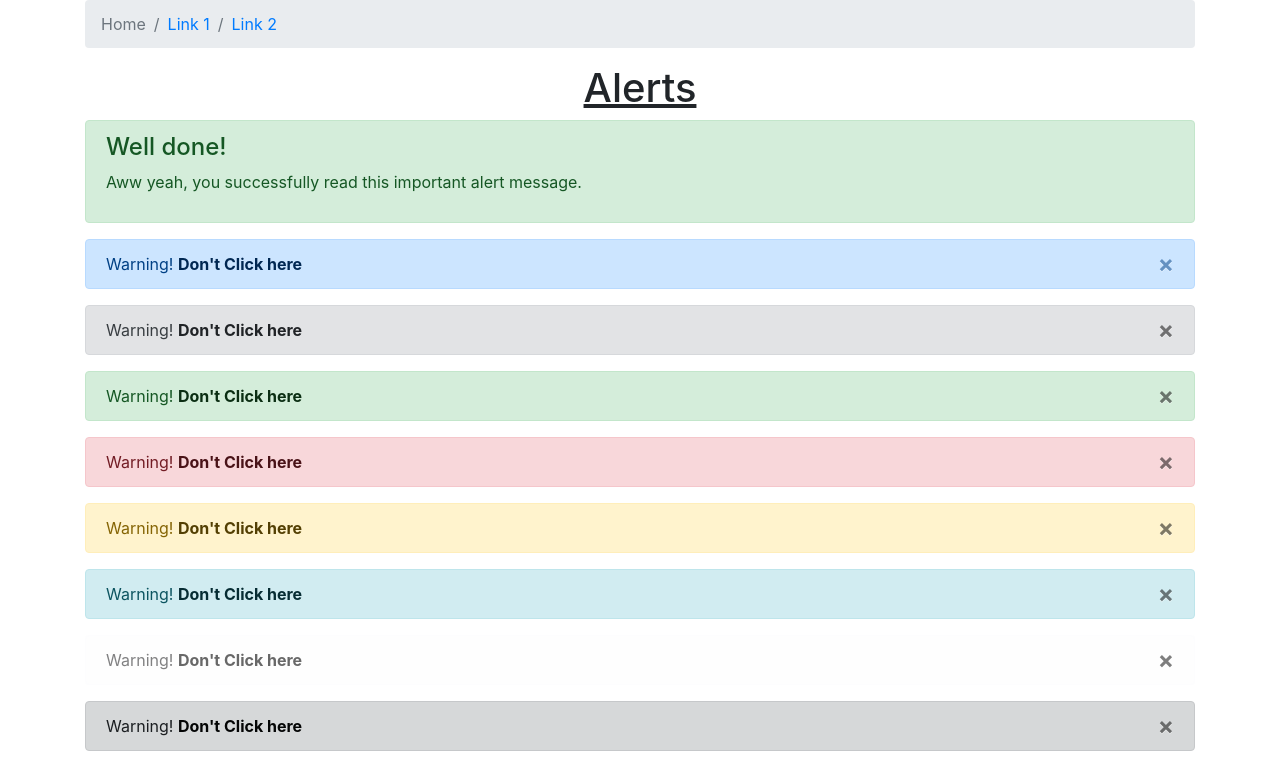
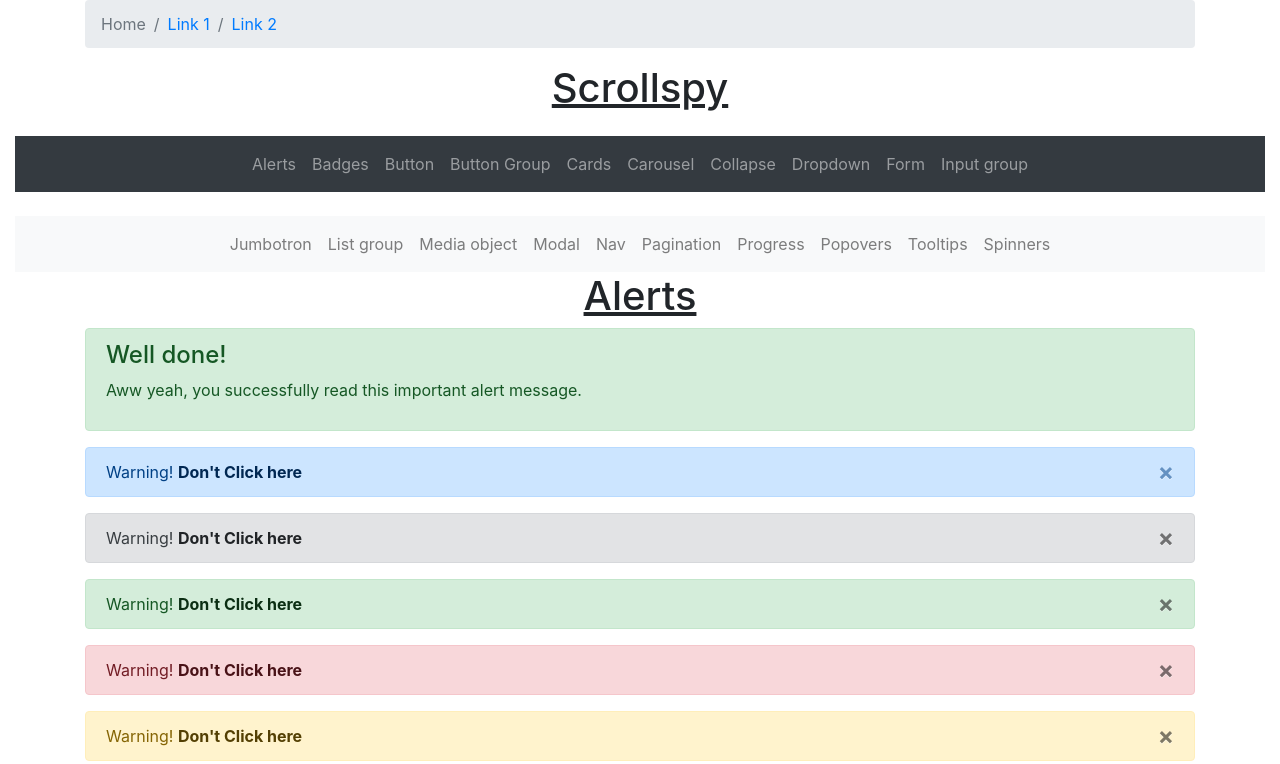
Before and after one commit to subrinalisa/components2, a plain HTML site: page index.html in a window 1280 px wide. Shown: the top 764 px of the page. Drawn offline with nearby package versions, Linux system fonts and the light colour scheme; a script that the page names is missing.

Commit message:
Update index.html

```diff
--- a/index.html
+++ b/index.html
@@ -23,8 +23,93 @@
 				</ol>
 			</nav>
 		</header>
+		<!-- scrollspy -->
+		<section>
+			<div class="container-fluid">
+				<h1>Scrollspy</h1>
+				<nav class="navbar navbar-expand-lg navbar-dark bg-dark my-4">
+					<button class="navbar-toggler" type="button" data-toggle="collapse" data-target="#navbarSupportedContent" aria-controls="navbarSupportedContent" aria-expanded="false" aria-label="Toggle navigation">
+					<span class="navbar-toggler-icon"></span>
+					</button>
+					<div class="collapse navbar-collapse" id="navbarSupportedContent">
+						<ul class="navbar-nav mx-auto">
+							<li class="nav-item">
+								<a class="nav-link" href="#Alerts">Alerts</a>
+							</li>
+							<li class="nav-item">
+								<a class="nav-link" href="#Badges">Badges</a>
+							</li>
+							<li class="nav-item">
+								<a class="nav-link" href="#Button">Button</a>
+							</li>
+							<li class="nav-item">
+								<a class="nav-link" href="#ButtonGroup">Button Group</a>
+							</li>
+							<li class="nav-item">
+								<a class="nav-link" href="#Cards">Cards</a>
+							</li>
+							<li class="nav-item">
+								<a class="nav-link" href="#Carousel">Carousel</a>
+							</li>
+							<li class="nav-item">
+								<a class="nav-link" href="#Collapse">Collapse</a>
+							</li>
+							<li class="nav-item">
+								<a class="nav-link" href="#Dropdown">Dropdown</a>
+							</li>
+							<li class="nav-item">
+								<a class="nav-link" href="#Form">Form</a>
+							</li>
+							<li class="nav-item">
+								<a class="nav-link" href="#Inputgroup">Input group</a>
+							</li>
+						</ul>
+					</div>
+				</nav>
+				<!-- 2nd nav -->
+				<nav class="navbar navbar-expand-lg navbar-light bg-light">
+					<button class="navbar-toggler" type="button" data-toggle="collapse" data-target="#navbarSupport" aria-controls="navbarSupport" aria-expanded="false" aria-label="Toggle navigation">
+					<span class="navbar-toggler-icon"></span>
+					</button>
+					<div class="collapse navbar-collapse" id="navbarSupport">
+						<ul class="navbar-nav mx-auto">
+							<li class="nav-item">
+								<a class="nav-link" href="#Jumbotron">Jumbotron</a>
+							</li>
+							<li class="nav-item">
+								<a class="nav-link" href="#Listgroup">List group</a>
+							</li>
+							<li class="nav-item">
+								<a class="nav-link" href="#Mediaobject">Media object</a>
+							</li>
+							<li class="nav-item">
+								<a class="nav-link" href="#Modal">Modal</a>
+							</li>
+							<li class="nav-item">
+								<a class="nav-link" href="#Nav">Nav</a>
+							</li>
+							<li class="nav-item">
+								<a class="nav-link" href="#Pagination">Pagination</a>
+							</li>
+							<li class="nav-item">
+								<a class="nav-link" href="#Progress">Progress</a>
+							</li>
+							<li class="nav-item">
+								<a class="nav-link" href="#Popovers">Popovers</a>
+							</li>
+							<li class="nav-item">
+								<a class="nav-link" href="#Tooltips">Tooltips</a>
+							</li>
+							<li class="nav-item">
+								<a class="nav-link" href="#Spinners">Spinners</a>
+							</li>
+						</ul>
+					</div>
+				</nav>
+			</div>
+		</section>
 		<!-- Alerts -->
-		<section>
+		<section id="Alerts">
 			<div class="container">
 				<h1>Alerts</h1>
 				<div class="alert alert-success" role="alert">
@@ -82,7 +167,7 @@
 			</div>
 		</section>
 		<!-- Badges -->
-		<section>
+		<section id="Badges">
 			<div class="container">
 				<h1>Badges</h1>
 				<h2>Example heading <span class="badge badge-secondary">New</span></h2>
@@ -145,7 +230,7 @@
 			</div>
 		</section>
 		<!-- Buttons -->
-		<section>
+		<section id="Button">
 			<div class="container">
 				<h1>Button</h1>
 				<h2>Button tag</h2>
@@ -184,7 +269,7 @@
 			</div>
 		</section>
 		<!-- button group -->
-		<section>
+		<section id="ButtonGroup">
 			<div class="container">
 				<h1>Button Group</h1>
 				<div class="btn-group" role="group" aria-label="Basic example">
@@ -264,7 +349,7 @@
 			</div>
 		</section>
 		<!-- card -->
-		<section>
+		<section id="Cards">
 			<div class="container">
 				<h1>Cards</h1>
 				<!-- row-1 start -->
@@ -577,7 +662,7 @@
 			</div>
 		</section>
 		<!-- carousel -->
-		<section class="my-5">
+		<section class="my-5" id="Carousel">
 			<h1>Carousel</h1>
 			<div class="container-fluid">
 				<div id="myslider" class="carousel slide carousel-fade" data-ride="carousel">
@@ -622,7 +707,7 @@
 			</div>
 		</section>
 		<!-- Collapse -->
-		<section>
+		<section id="Collapse">
 			<div class="container my-5">
 				<h1>Collapse</h1>
 				<a href="#collapseelement" class="btn btn-primary" data-toggle="collapse" role="button" aria-expanded="false" aria-controls="collapseelement">Click Link</a>
@@ -700,7 +785,7 @@
 			</div>
 		</section>
 		<!-- Dropdown -->
-		<section>
+		<section id="Dropdown">
 			<div class="container">
 				<h1>Dropdown</h1>
 				<h2>Single button</h2>
@@ -857,7 +942,7 @@
 			</div>
 		</section>
 		<!-- form -->
-		<section>
+		<section id="Form">
 			<div class="container">
 				<h1>Form</h1>
 				<form action="#" method="post" class="my-5">
@@ -1128,7 +1213,7 @@
 			</div>
 		</section>
 		<!-- Input group -->
-		<section>
+		<section id="Inputgroup">
 			<div class="container">
 				<h1>Input group</h1>
 				<div class="input-group mb-3">
@@ -1322,7 +1407,7 @@
 			</div>
 		</section>
 		<!-- Jumbotron -->
-		<section>
+		<section id="Jumbotron">
 			<div class="container">
 				<h1>Jumbotron</h1>
 				<div class="jumbotron">
@@ -1335,7 +1420,7 @@
 			</div>
 		</section>
 		<!-- List group -->
-		<section>
+		<section id="Listgroup">
 			<div class="container">
 				<h1>List group</h1>
 				<ul class="list-group my-4">
@@ -1409,7 +1494,7 @@
 		</div>
 	</section>
 	<!-- Media object -->
-	<section>
+	<section id="Mediaobject">
 		<div class="container">
 			<h1>Media object</h1>
 			<div class="media my-4">
@@ -1462,7 +1547,7 @@
 		</div>
 	</section>
 	<!-- modal -->
-	<section>
+	<section id="Modal">
 		<div class="container my-5">
 			<h1>Modal</h1>
 			<!-- Button trigger modal -->
@@ -1536,7 +1621,7 @@
 		</div>
 	</section>
 	<!-- Nav -->
-	<section>
+	<section id="Nav">
 		<div class="container">
 			<h1>Nav</h1>
 			<ul class="nav justify-content-center">
@@ -1598,7 +1683,7 @@
 		</div>
 	</section>
 	<!-- pagination -->
-	<section>
+	<section id="Pagination">
 		<div class="container">
 			<h1>Pagination</h1>
 			<nav aria-label="Page navigation example">
@@ -1630,7 +1715,7 @@
 		</div>
 	</section>
 	<!-- Progress -->
-	<section>
+	<section id="Progress">
 		<div class="container">
 			<h1>Progress</h1>
 			<div class="progress mb-3">
@@ -1647,8 +1732,28 @@
 			</div>
 		</div>
 	</section>
+	<!-- Popovers -->
+	<section id="Popovers">
+		<div class="container">
+			<h1>Popovers</h1>
+			<a tabindex="0" class="btn btn-sm btn-dark text-white" role="button" data-toggle="popover" data-placement="top" data-trigger="focus" title="Dismissible popover" data-content="And here's some amazing content. It's very engaging. Right?">popover</a>
+			<a tabindex="0" class="btn btn-lg btn-dark text-white" role="button" data-toggle="popover" data-placement="bottom" data-trigger="focus" title="Dismissible popover" data-content="And here's some amazing content. It's very engaging. Right?">popover</a>
+		</div>
+	</section>
+	<!-- Tooltips -->
+	<section id="Tooltips">
+		<div class="container">
+			<h1>Tooltips</h1>
+			<button type="button" class="btn btn-secondary" data-toggle="tooltip" data-placement="top" title="Tooltip on top">
+			Tooltip on top
+			</button>
+			<button type="button" class="btn btn-secondary" data-toggle="tooltip" data-placement="bottom" title="Tooltip on bottom">
+			Tooltip on bottom
+			</button>
+		</div>
+	</section>
 	<!-- Spinners -->
-	<section>
+	<section id="Spinners">
 		<div class="container">
 			<h1>Spinners</h1>
 			<div class="spinner-border text-primary" role="status">
@@ -1718,5 +1823,13 @@
 	<script src="https://cdn.jsdelivr.net/npm/popper.js@1.16.0/dist/umd/popper.min.js" integrity="sha384-Q6E9RHvbIyZFJoft+2mJbHaEWldlvI9IOYy5n3zV9zzTtmI3UksdQRVvoxMfooAo" crossorigin="anonymous"></script>
 	<script src="https://stackpath.bootstrapcdn.com/bootstrap/4.5.0/js/bootstrap.min.js" integrity="sha384-OgVRvuATP1z7JjHLkuOU7Xw704+h835Lr+6QL9UvYjZE3Ipu6Tp75j7Bh/kR0JKI" crossorigin="anonymous"></script>
 	<script src="js/script.js"></script>
+	<script>
+			$(function () {
+		$('[data-toggle="popover"]').popover()
+		})
+			$(function () {
+		$('[data-toggle="tooltip"]').tooltip()
+		})
+	</script>
 </body>
 </html>
```
